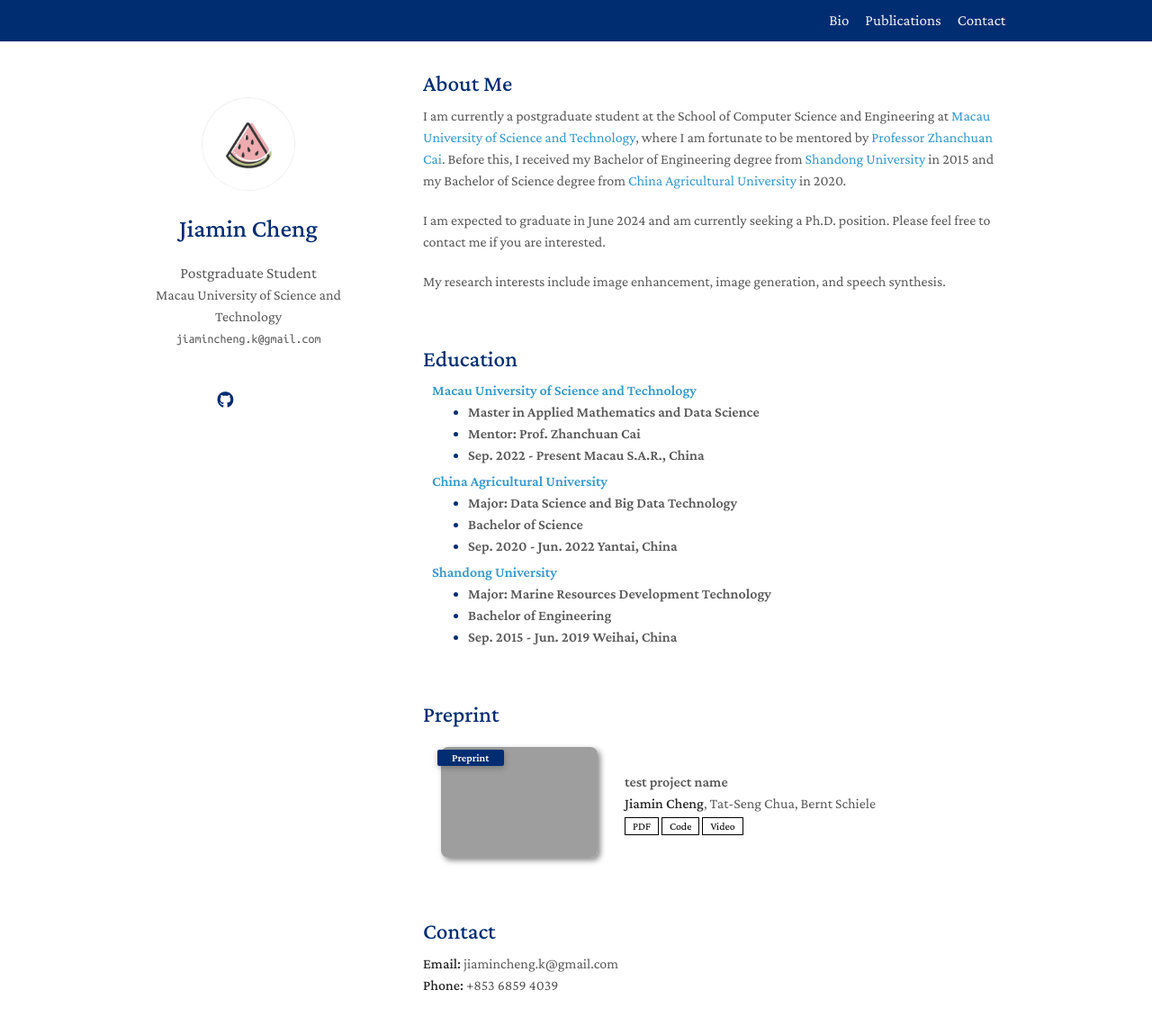
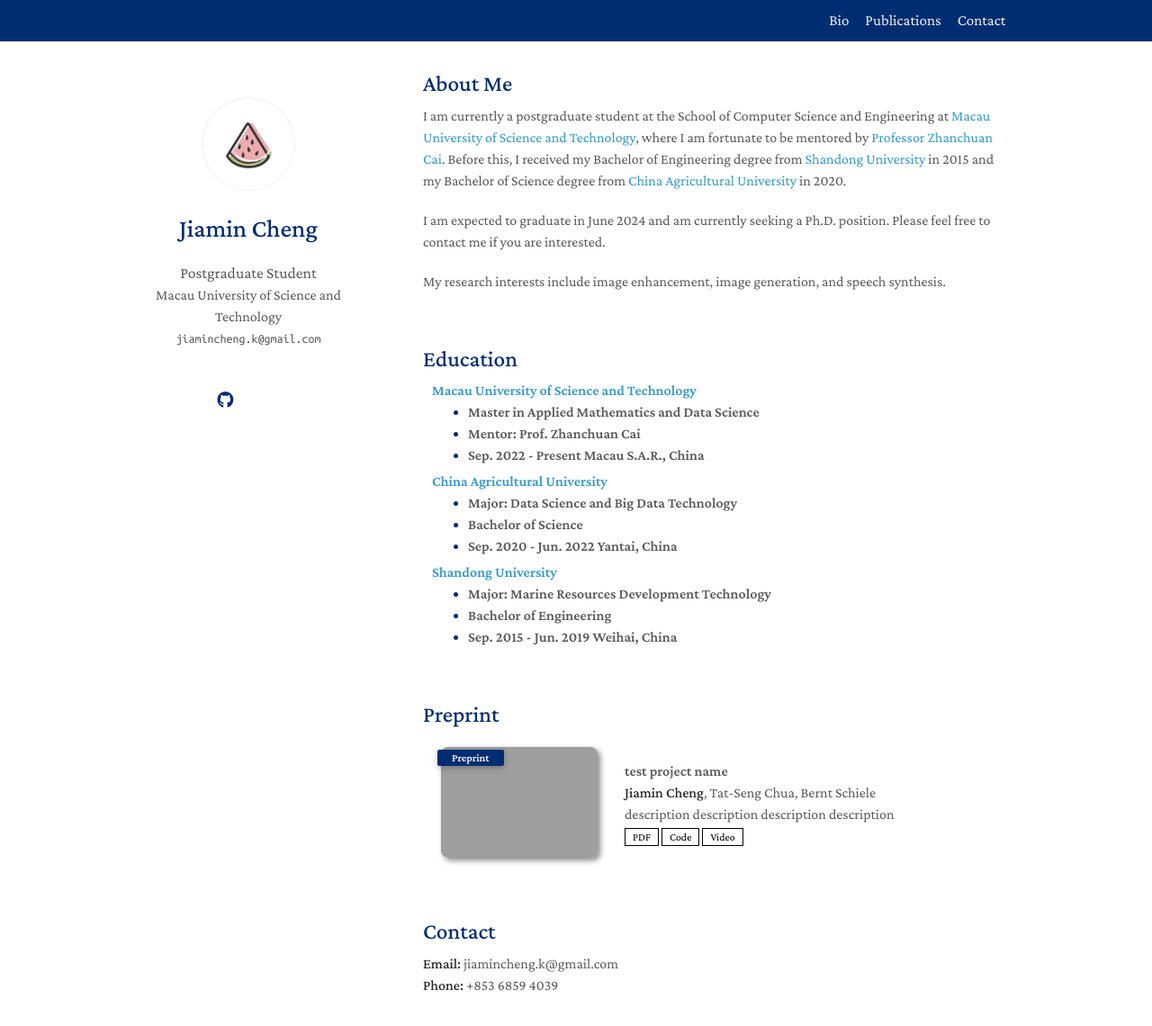
Before and after one commit to jiamincheng/jiamincheng.github.io, a Jekyll site: the page built from index.md, in a window 1280 px wide and 1181 px high. Shown: the top 1140 px of the window at 90% size. Built offline with Jekyll 4.4.1, drawn with Linux system fonts in a browser that asks for light colours; a style sheet for code colours, icons or effects is not loaded; grey boxes are pictures that could not be loaded.

Commit message:
Update publications.md

```diff
--- a/_includes/publications.md
+++ b/_includes/publications.md
@@ -18,7 +18,7 @@
   <div class="col-sm-9" style="position: relative;padding-right: 15px;padding-left: 20px;">
       <div class="title">test project name</div>
       <div class="author"><strong>Jiamin Cheng</strong>, Tat-Seng Chua, Bernt Schiele</div>
-      <div class="periodical"></div>
+      <div class="periodical">description description description description</div>
     <div class="links">
       <a href="https://openaccess.thecvf.com/content_CVPR_2019/papers/Sun_Meta-Transfer_Learning_for_Few-Shot_Learning_CVPR_2019_paper.pdf" class="btn btn-sm z-depth-0" role="button" target="_blank" style="font-size:12px;">PDF</a>
       <a href="https://github.com/yaoyao-liu/meta-transfer-learning" class="btn btn-sm z-depth-0" role="button" target="_blank" style="font-size:12px;">Code</a>
```
